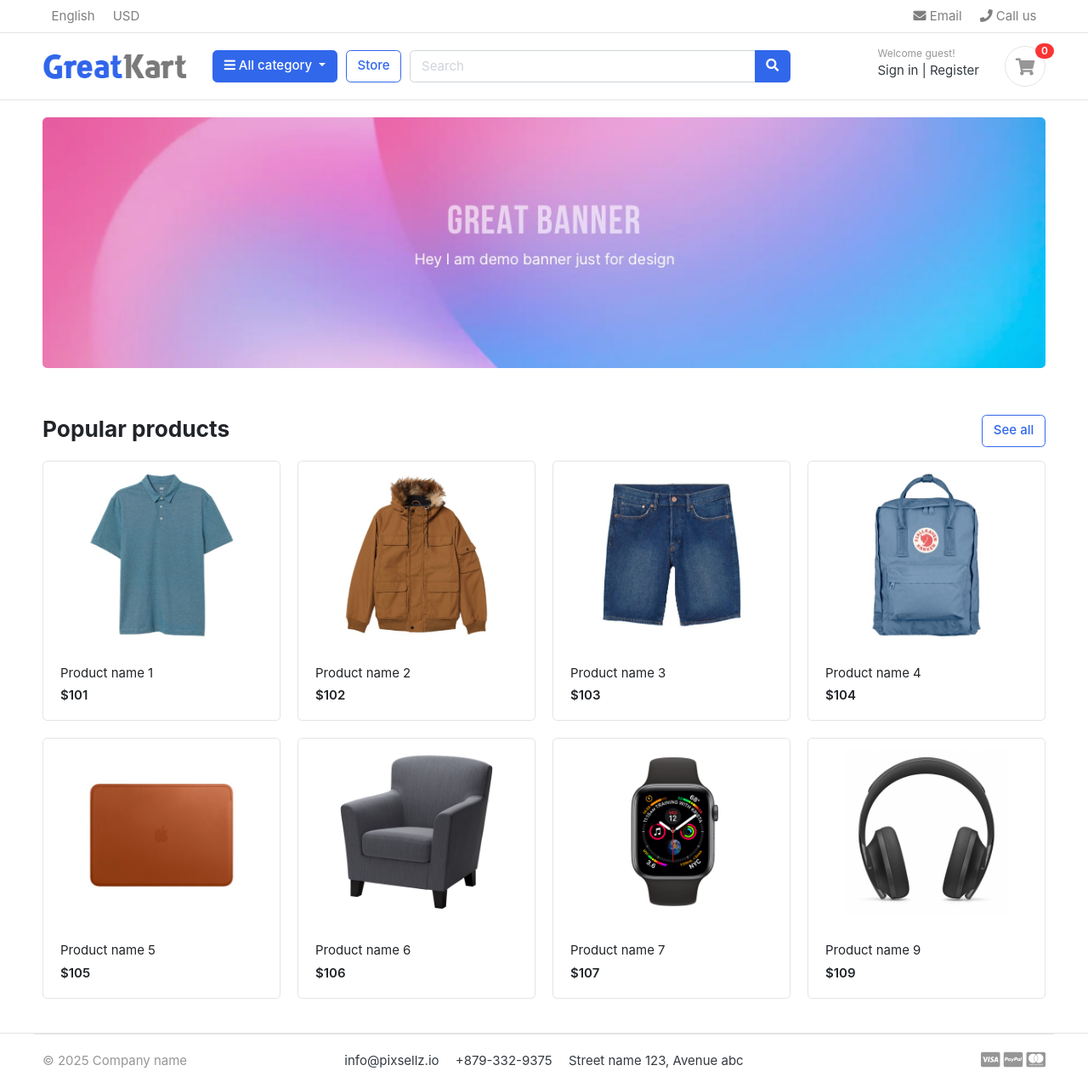
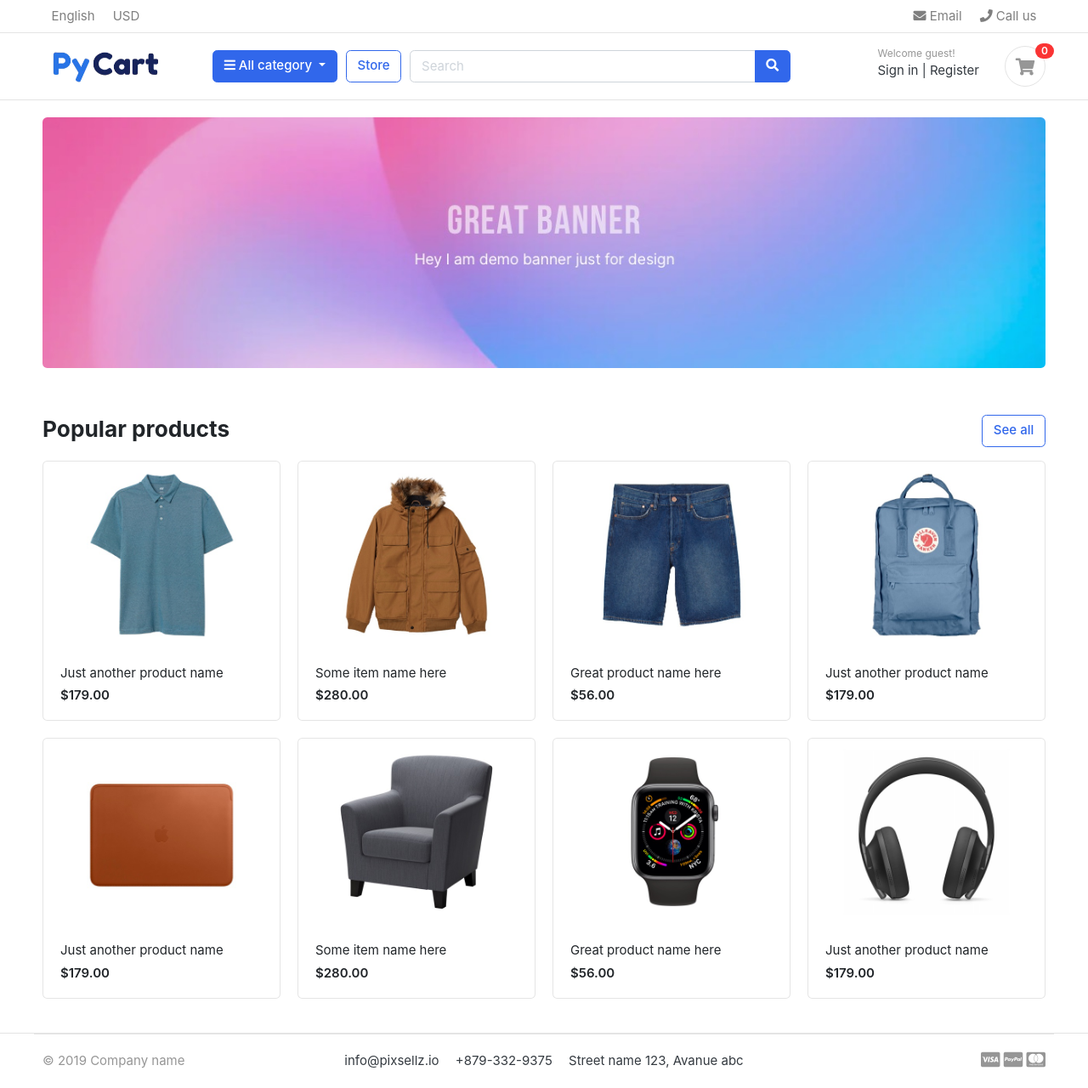
Before and after one commit to aranya-jana/PyCart, a Django app: template templates/home.html in a window 1280 px wide. Shown: the whole page at 85% size. Run offline with Django 5.2, Linux system fonts and the light colour scheme; the template is opened without the code that fills it, so the values that code supplies are empty; some libraries are stand-ins or nearby versions; some web fonts are replaced.

Commit message:
Template Updated

```diff
--- /dev/null
+++ b/templates/base.html
@@ -0,0 +1,51 @@
+<!DOCTYPE HTML>
+{% load static %}
+<html lang="en">
+<head>
+<meta charset="utf-8">
+<meta http-equiv="pragma" content="no-cache" />
+<meta http-equiv="cache-control" content="max-age=604800" />
+<meta name="viewport" content="width=device-width, initial-scale=1, shrink-to-fit=no">
+
+<title>PyCart | One of the Biggest Online Shopping Platform</title>
+
+  <link rel="shortcut icon" href="{% static 'images/PCart.ico' %}" type="image/x-icon">
+
+<!-- jQuery -->
+<script src="{% static 'js/jquery-2.0.0.min.js' %}" type="text/javascript"></script>
+
+<!-- Bootstrap4 files-->
+<script src="{% static 'js/bootstrap.bundle.min.js' %}" type="text/javascript"></script>
+<link href="{% static 'css/bootstrap.css' %}" rel="stylesheet" type="text/css"/>
+
+<!-- Font awesome 5 -->
+<link href="{% static 'fonts/fontawesome/css/all.min.css' %}" type="text/css" rel="stylesheet">
+
+<!-- custom style -->
+<link href="{% static 'css/ui.css' %}" rel="stylesheet" type="text/css"/>
+<link href="{% static 'css/responsive.css' %}" rel="stylesheet" media="only screen and (max-width: 1200px)" />
+
+<!-- custom javascript -->
+<script src="{% static 'js/script.js' %}" type="text/javascript"></script>
+
+<script type="text/javascript">
+// jquery ready start
+$(document).ready(function() {
+	// jQuery code
+});
+// jquery end
+</script>
+
+</head>
+<body>
+
+{% comment %} navbar {% endcomment %}
+
+    {% include 'includes/navbar.html' %}
+
+    {% block content %}
+    {% comment %} content {% endcomment %}
+    {% endblock %}
+
+{% comment %} Footer {% endcomment %}
+    {% include 'includes/footer.html' %}
--- a/templates/home.html
+++ b/templates/home.html
@@ -1,117 +1,10 @@
+
+{% extends "base.html" %}
 {% load static %}
-<!DOCTYPE HTML>
-<html lang="en">
-<head>
-  <meta charset="utf-8">
-  <meta http-equiv="pragma" content="no-cache" />
-  <meta http-equiv="cache-control" content="max-age=604800" />
-  <meta name="viewport" content="width=device-width, initial-scale=1, shrink-to-fit=no">
 
-  <title>GreatKart | One of the Biggest Online Shopping Platform</title>
+{% block content %}
 
-  <link href="{% static 'images/favicon.ico' %}" rel="shortcut icon" type="image/x-icon">
-
-  <!-- jQuery -->
-  <script src="{% static 'js/jquery-2.0.0.min.js' %}" type="text/javascript"></script>
-
-  <!-- Bootstrap4 files -->
-  <script src="{% static 'js/bootstrap.bundle.min.js' %}" type="text/javascript"></script>
-  <link href="{% static 'css/bootstrap.css' %}" rel="stylesheet" type="text/css"/>
-
-  <!-- Font awesome 5 -->
-  <link href="{% static 'fonts/fontawesome/css/all.min.css' %}" rel="stylesheet" type="text/css">
-
-  <!-- Custom styles -->
-  <link href="{% static 'css/ui.css' %}" rel="stylesheet" type="text/css"/>
-  <link href="{% static 'css/responsive.css' %}" rel="stylesheet" media="only screen and (max-width: 1200px)" />
-
-  <!-- Custom JavaScript -->
-  <script src="{% static 'js/script.js' %}" type="text/javascript"></script>
-
-  <script type="text/javascript">
-    $(document).ready(function() {
-      // jQuery code
-    });
-  </script>
-</head>
-<body>
-
-<header class="section-header">
-  <nav class="navbar p-md-0 navbar-expand-sm navbar-light border-bottom">
-    <div class="container">
-      <button class="navbar-toggler" type="button" data-toggle="collapse" data-target="#navbarTop4">
-        <span class="navbar-toggler-icon"></span>
-      </button>
-      <div class="collapse navbar-collapse" id="navbarTop4">
-        <ul class="navbar-nav mr-auto">
-          <li class="nav-item"><a href="#" class="nav-link">English</a></li>
-          <li class="nav-item"><a href="#" class="nav-link">USD</a></li>
-        </ul>
-        <ul class="navbar-nav">
-          <li><a href="#" class="nav-link"><i class="fa fa-envelope"></i> Email</a></li>
-          <li><a href="#" class="nav-link"><i class="fa fa-phone"></i> Call us</a></li>
-        </ul>
-      </div>
-    </div>
-  </nav>
-
-  <section class="header-main border-bottom">
-    <div class="container">
-      <div class="row align-items-center">
-        <div class="col-lg-2 col-md-3 col-6">
-          <a href="/" class="brand-wrap">
-            <img class="logo" src="{% static 'images/logo.png' %}">
-          </a>
-        </div>
-        <div class="col-lg col-sm col-md col-6 flex-grow-0">
-          <div class="category-wrap dropdown d-inline-block float-right">
-            <button type="button" class="btn btn-primary dropdown-toggle" data-toggle="dropdown">
-              <i class="fa fa-bars"></i> All category
-            </button>
-            <div class="dropdown-menu">
-              <a class="dropdown-item" href="#">Machinery / Mechanical Parts / Tools</a>
-              <a class="dropdown-item" href="#">Consumer Electronics / Home Appliances</a>
-              <a class="dropdown-item" href="#">Auto / Transportation</a>
-              <a class="dropdown-item" href="#">Apparel / Textiles / Timepieces</a>
-              <a class="dropdown-item" href="#">Home & Garden / Construction / Lights</a>
-              <a class="dropdown-item" href="#">Beauty & Personal Care / Health</a>
-            </div>
-          </div>
-        </div>
-        <a href="/store" class="btn btn-outline-primary">Store</a>
-        <div class="col-lg col-md-6 col-sm-12 col">
-          <form action="#" class="search">
-            <div class="input-group w-100">
-              <input type="text" class="form-control" placeholder="Search">
-              <div class="input-group-append">
-                <button class="btn btn-primary" type="submit">
-                  <i class="fa fa-search"></i>
-                </button>
-              </div>
-            </div>
-          </form>
-        </div>
-        <div class="col-lg-3 col-sm-6 col-8 order-2 order-lg-3">
-          <div class="d-flex justify-content-end mb-3 mb-lg-0">
-            <div class="widget-header">
-              <small class="title text-muted">Welcome guest!</small>
-              <div>
-                <a href="/signin">Sign in</a> <span class="dark-transp">|</span>
-                <a href="/register">Register</a>
-              </div>
-            </div>
-            <a href="/cart" class="widget-header pl-3 ml-3">
-              <div class="icon icon-sm rounded-circle border"><i class="fa fa-shopping-cart"></i></div>
-              <span class="badge badge-pill badge-danger notify">0</span>
-            </a>
-          </div>
-        </div>
-      </div>
-    </div>
-  </section>
-</header>
-
-<!-- ========================= MAIN BANNER ========================= -->
+<!-- ========================= SECTION MAIN ========================= -->
 <section class="section-intro padding-y-sm">
 <div class="container">
 <div class="intro-banner-wrap">
@@ -119,53 +12,107 @@
 </div>
 </div>
 </section>
+<!-- ========================= SECTION MAIN END// ========================= -->
 
-<!-- ========================= POPULAR PRODUCTS ========================= -->
+<!-- ========================= SECTION  ========================= -->
 <section class="section-name padding-y-sm">
 <div class="container">
+
 <header class="section-heading">
-      <a href="/store" class="btn btn-outline-primary float-right">See all</a>
+	<a href="./store.html" class="btn btn-outline-primary float-right">See all</a>
 	<h3 class="section-title">Popular products</h3>
-    </header>
+</header><!-- sect-heading -->
 
 <div class="row">
-      {% for i in '12345679' %}
 	<div class="col-md-3">
 		<div class="card card-product-grid">
-          <a href="/product-detail" class="img-wrap">
-            <img src="{% static 'images/items/'|add:i|add:'.jpg' %}">
-          </a>
+			<a href="./product-detail.html" class="img-wrap"> <img src="{% static 'images/items/1.jpg' %}"> </a>
 			<figcaption class="info-wrap">
-            <a href="/product-detail" class="title">Product name {{ i }}</a>
-            <div class="price mt-1">${{ 100|add:i }}</div>
+				<a href="./product-detail.html" class="title">Just another product name</a>
+				<div class="price mt-1">$179.00</div>
 			</figcaption>
 		</div>
 	</div>
-      {% endfor %}
+
+	<div class="col-md-3">
+		<div class="card card-product-grid">
+			<a href="./product-detail.html" class="img-wrap"> <img src="{% static 'images/items/2.jpg' %}"> </a>
+			<figcaption class="info-wrap">
+				<a href="./product-detail.html" class="title">Some item name here</a>
+				<div class="price mt-1">$280.00</div>
+			</figcaption>
 		</div>
 	</div>
+
+	<div class="col-md-3">
+		<div class="card card-product-grid">
+			<a href="./product-detail.html" class="img-wrap"> <img src="{% static 'images/items/3.jpg' %}"> </a>
+			<figcaption class="info-wrap">
+				<a href="./product-detail.html" class="title">Great product name here</a>
+				<div class="price mt-1">$56.00</div>
+			</figcaption>
+		</div>
+	</div>
+
+	<div class="col-md-3">
+		<div class="card card-product-grid">
+			<a href="./product-detail.html" class="img-wrap"> <img src="{% static 'images/items/4.jpg' %}"> </a>
+			<figcaption class="info-wrap">
+				<a href="./product-detail.html" class="title">Just another product name</a>
+				<div class="price mt-1">$179.00</div>
+			</figcaption>
+		</div>
+	</div>
+
+	<div class="col-md-3">
+		<div class="card card-product-grid">
+			<a href="./product-detail.html" class="img-wrap"> <img src="{% static 'images/items/5.jpg' %}"> </a>
+			<figcaption class="info-wrap">
+				<a href="./product-detail.html" class="title">Just another product name</a>
+				<div class="price mt-1">$179.00</div>
+			</figcaption>
+		</div>
+	</div>
+
+	<div class="col-md-3">
+		<div class="card card-product-grid">
+			<a href="./product-detail.html" class="img-wrap"> <img src="{% static 'images/items/6.jpg' %}"> </a>
+			<figcaption class="info-wrap">
+				<a href="./product-detail.html" class="title">Some item name here</a>
+				<div class="price mt-1">$280.00</div>
+			</figcaption>
+		</div>
+	</div>
+
+	<div class="col-md-3">
+		<div class="card card-product-grid">
+			<a href="./product-detail.html" class="img-wrap"> <img src="{% static 'images/items/7.jpg' %}"> </a>
+			<figcaption class="info-wrap">
+				<a href="./product-detail.html" class="title">Great product name here</a>
+				<div class="price mt-1">$56.00</div>
+			</figcaption>
+		</div>
+	</div>
+
+	<div class="col-md-3">
+		<div class="card card-product-grid">
+			<a href="./product-detail.html" class="img-wrap"> <img src="{% static 'images/items/9.jpg' %}"> </a>
+			<figcaption class="info-wrap">
+				<a href="./product-detail.html" class="title">Just another product name</a>
+				<div class="price mt-1">$179.00</div>
+			</figcaption>
+		</div>
+	</div>
+</div>
+
+</div><!-- container // -->
 </section>
+<!-- ========================= SECTION  END// ========================= -->
 
-<!-- ========================= FOOTER ========================= -->
-<footer class="section-footer border-top">
-  <div class="container">
-    <section class="footer-bottom border-top row">
-      <div class="col-md-2">
-        <p class="text-muted">&copy; 2025 Company name</p>
-      </div>
-      <div class="col-md-8 text-md-center">
-        <span class="px-2">info@pixsellz.io</span>
-        <span class="px-2">+879-332-9375</span>
-        <span class="px-2">Street name 123, Avenue abc</span>
-      </div>
-      <div class="col-md-2 text-md-right text-muted">
-        <i class="fab fa-lg fa-cc-visa"></i>
-        <i class="fab fa-lg fa-cc-paypal"></i>
-        <i class="fab fa-lg fa-cc-mastercard"></i>
-      </div>
-    </section>
-  </div>
-</footer>
+
 
 </body>
 </html>
+
+
+{% endblock %}
--- /dev/null
+++ b/templates/includes/footer.html
@@ -0,0 +1,23 @@
+{% load static %}
+
+<!-- ========================= FOOTER ========================= -->
+<footer class="section-footer border-top">
+	<div class="container">
+		<section class="footer-bottom border-top row">
+			<div class="col-md-2">
+				<p class="text-muted"> &copy 2019 Company name </p>
+			</div>
+			<div class="col-md-8 text-md-center">
+				<span  class="px-2">info@pixsellz.io</span>
+				<span  class="px-2">+879-332-9375</span>
+				<span  class="px-2">Street name 123, Avanue abc</span>
+			</div>
+			<div class="col-md-2 text-md-right text-muted">
+				<i class="fab fa-lg fa-cc-visa"></i>
+				<i class="fab fa-lg fa-cc-paypal"></i>
+				<i class="fab fa-lg fa-cc-mastercard"></i>
+			</div>
+		</section>
+	</div><!-- //container -->
+</footer>
+<!-- ========================= FOOTER END // ========================= -->
--- /dev/null
+++ b/templates/includes/navbar.html
@@ -0,0 +1,79 @@
+{% load static %}
+<header class="section-header">
+<nav class="navbar p-md-0 navbar-expand-sm navbar-light border-bottom">
+<div class="container">
+  <button class="navbar-toggler" type="button" data-toggle="collapse" data-target="#navbarTop4" aria-controls="navbarNav" aria-expanded="false" aria-label="Toggle navigation">
+    <span class="navbar-toggler-icon"></span>
+  </button>
+  <div class="collapse navbar-collapse" id="navbarTop4">
+    <ul class="navbar-nav mr-auto">
+    	<li class="nav-item dropdown">
+		 	<a href="#" class="nav-link">   English </a>
+		</li>
+		<li class="nav-item dropdown">
+			<a href="#" class="nav-link"> USD </a>
+		</li>
+    </ul>
+    <ul class="navbar-nav">
+		<li><a href="#" class="nav-link"> <i class="fa fa-envelope"></i> Email </a></li>
+		<li><a href="#" class="nav-link"> <i class="fa fa-phone"></i> Call us </a></li>
+	</ul>
+  </div>
+</div>
+</nav>
+
+<section class="header-main border-bottom">
+	<div class="container">
+<div class="row align-items-center">
+	<div class="col-lg-2 col-md-3 col-6">
+		<a href="./" class="brand-wrap">
+			<img class="logo" src="{% static 'images/logo.png' %}">
+		</a>
+	</div>
+	<div class="col-lg col-sm col-md col-6 flex-grow-0">
+		<div class="category-wrap dropdown d-inline-block float-right">
+			<button type="button" class="btn btn-primary dropdown-toggle" data-toggle="dropdown">
+				<i class="fa fa-bars"></i> All category
+			</button>
+			<div class="dropdown-menu">
+				<a class="dropdown-item" href="#">Machinery / Mechanical Parts / Tools </a>
+				<a class="dropdown-item" href="#">Consumer Electronics / Home Appliances </a>
+				<a class="dropdown-item" href="#">Auto / Transportation</a>
+				<a class="dropdown-item" href="#">Apparel / Textiles / Timepieces </a>
+				<a class="dropdown-item" href="#">Home & Garden / Construction / Lights </a>
+				<a class="dropdown-item" href="#">Beauty & Personal Care / Health </a>
+			</div>
+		</div>
+	</div>
+	<a href="./store.html" class="btn btn-outline-primary">Store</a>
+	<div class="col-lg col-md-6 col-sm-12 col">
+		<form action="#" class="search">
+			<div class="input-group w-100">
+			    <input type="text" class="form-control" style="width:60%;" placeholder="Search">
+			    <div class="input-group-append">
+			      <button class="btn btn-primary" type="submit">
+			        <i class="fa fa-search"></i>
+			      </button>
+			    </div>
+		    </div>
+		</form>
+	</div>
+	<div class="col-lg-3 col-sm-6 col-8 order-2 order-lg-3">
+		<div class="d-flex justify-content-end mb-3 mb-lg-0">
+			<div class="widget-header">
+				<small class="title text-muted">Welcome guest!</small>
+				<div>
+					<a href="./signin.html">Sign in</a> <span class="dark-transp"> | </span>
+					<a href="./register.html"> Register</a>
+				</div>
+			</div>
+			<a href="./cart.html" class="widget-header pl-3 ml-3">
+				<div class="icon icon-sm rounded-circle border"><i class="fa fa-shopping-cart"></i></div>
+				<span class="badge badge-pill badge-danger notify">0</span>
+			</a>
+		</div>
+	</div>
+</div>
+	</div>
+</section>
+</header>
```
Also changed, not shown: pycart/static/images/logo.png, static/images/PCart.ico (added), static/images/logo.png. Lines whose indentation alone changed are shown as unchanged.
